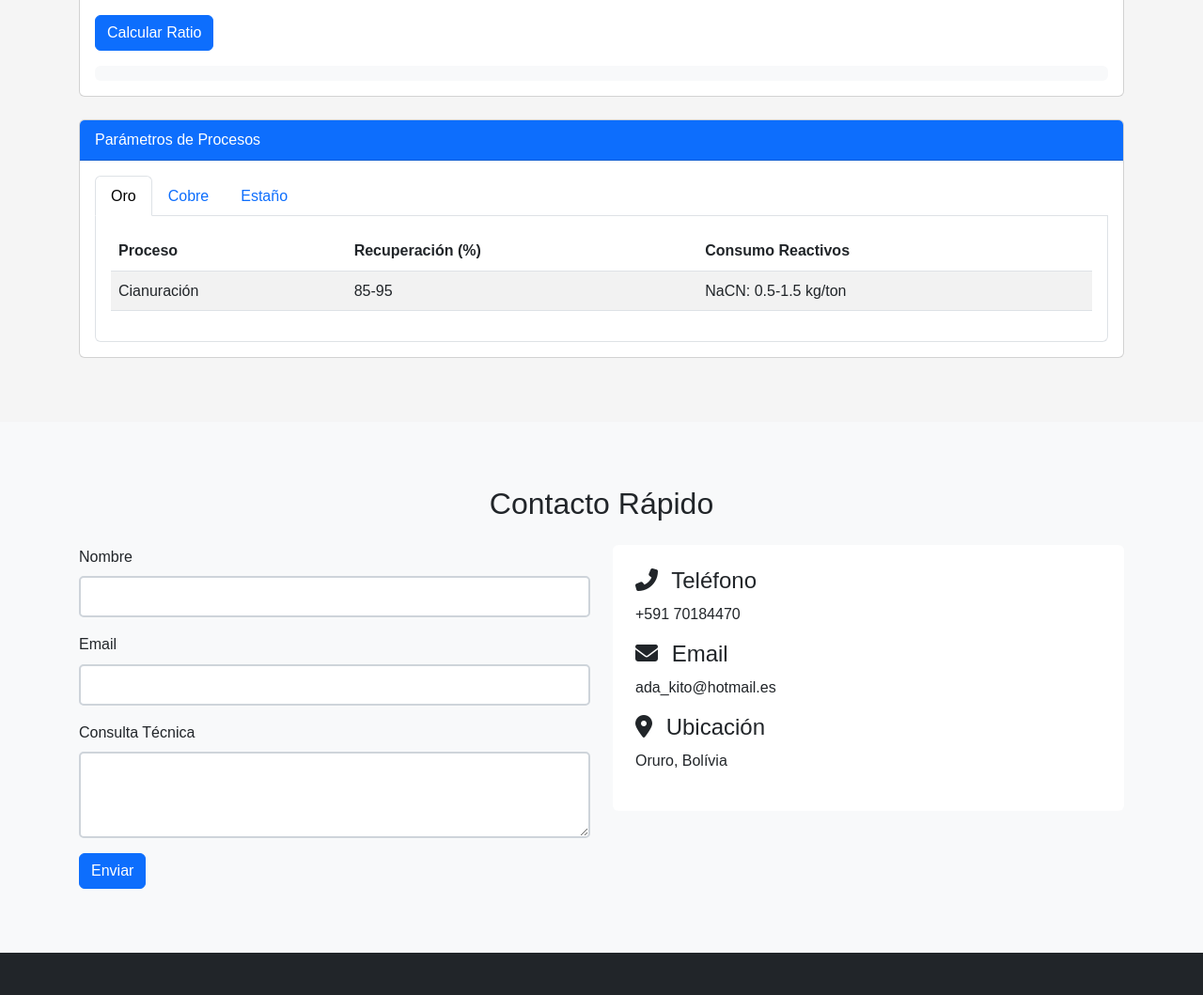
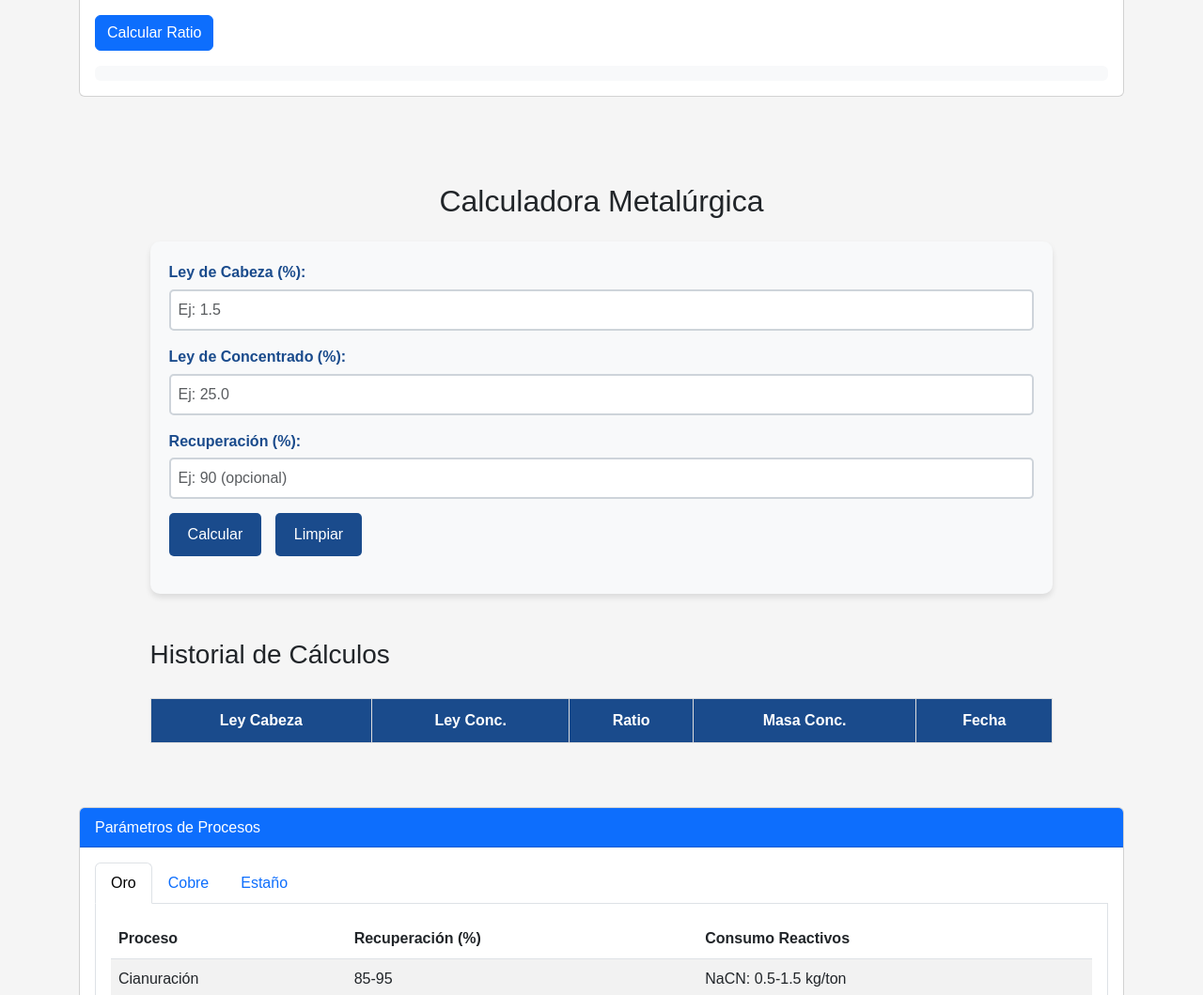
Before and after one commit to adalidhaidel/MetaDataMineria, a plain HTML site: page index.html in a window 1280 px wide. Shown: the part 760-1819 px from the top of the page at 94% size. Drawn offline with nearby package versions, Linux system fonts and the light colour scheme; files whose address does not match are found by name.

Commit message:
Update index.html

```diff
--- a/index.html
+++ b/index.html
@@ -86,6 +86,51 @@
                     <div id="resultado-ratio" class="mt-3 p-2 bg-light rounded"></div>
                 </div>
             </div>
+            <!-- Sección de la calculadora -->
+<section id="herramientas" class="py-5">
+    <div class="container">
+        <h2 class="text-center mb-4">Calculadora Metalúrgica</h2>
+
+        <div class="calculadora-container">
+            <div class="form-group">
+                <label for="ley-cabeza">Ley de Cabeza (%):</label>
+                <input type="number" class="form-control" id="ley-cabeza" step="0.01" placeholder="Ej: 1.5">
+            </div>
+
+            <div class="form-group">
+                <label for="ley-concentrado">Ley de Concentrado (%):</label>
+                <input type="number" class="form-control" id="ley-concentrado" step="0.01" placeholder="Ej: 25.0">
+            </div>
+
+            <div class="form-group">
+                <label for="recuperacion">Recuperación (%):</label>
+                <input type="number" class="form-control" id="recuperacion" step="0.01" placeholder="Ej: 90 (opcional)">
+            </div>
+
+            <button onclick="calcularRatio()" class="btn-calcular">Calcular</button>
+            <button onclick="limpiarCampos()" class="btn-calcular btn-secondary">Limpiar</button>
+
+            <div id="resultado-ratio"></div>
+        </div>
+
+        <!-- Tabla de historial -->
+        <h3 class="mt-5">Historial de Cálculos</h3>
+        <table id="tabla-historial" class="table-striped">
+            <thead>
+                <tr>
+                    <th>Ley Cabeza</th>
+                    <th>Ley Conc.</th>
+                    <th>Ratio</th>
+                    <th>Masa Conc.</th>
+                    <th>Fecha</th>
+                </tr>
+            </thead>
+            <tbody id="historial-body">
+                <!-- Los resultados se insertarán aquí -->
+            </tbody>
+        </table>
+    </div>
+</section>
 
             <!-- Tablas de Datos Técnicos -->
             <div class="card">
```
